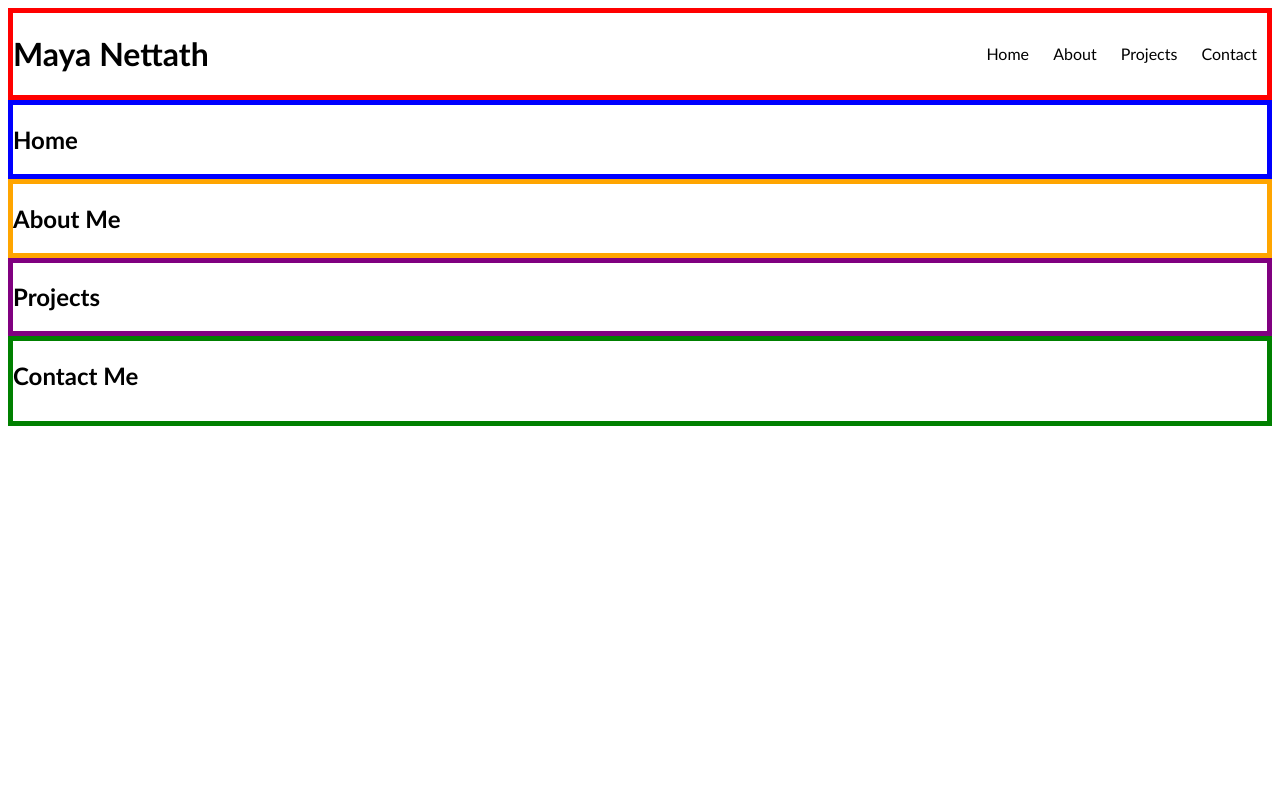
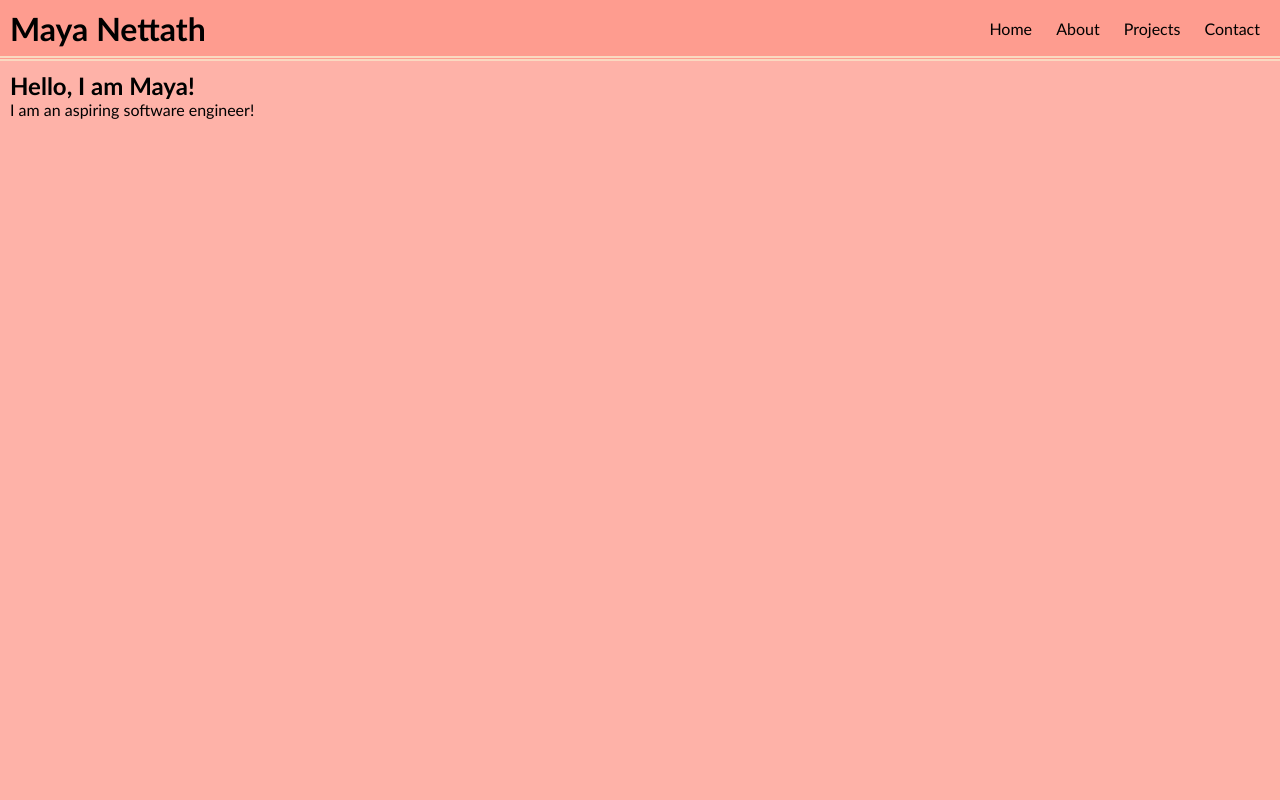
Before and after one commit to mnettath/personal-portfolio, a plain HTML site: page index.html in a window 1280 px wide. Shown: the top 800 px of the page. Drawn offline with Linux system fonts and the light colour scheme.

Commit message:
css: added background color scheme and adjusted vh for sections

```diff
--- a/assets/css/style.css
+++ b/assets/css/style.css
@@ -1,12 +1,22 @@
+/* Color scheme: https://digitalsynopsis.com/design/beautiful-color-palettes-combinations-schemes/#google_vignette */
+
 * {
   font-family: "Gill Sans", "Gill Sans MT", Calibri, "Trebuchet MS", sans-serif;
+  margin: 0px 0px;
+}
+
+body {
+  background-color: #feb2a8;
 }
 
 header {
-  border: 5px solid red;
+  background-color: #fe9c8f;
+  border-bottom: 5px double #fad9c1;
+  height: 7vh;
   display: flex;
   align-items: center;
   justify-content: space-between;
+  padding: 0px 10px;
 }
 
 nav ul li {
@@ -25,17 +35,24 @@ a:visited {
 }
 
 #home {
-  border: 5px solid blue;
+  height: 93vh;
 }
 
 #about {
-  border: 5px solid orange;
+  background-color: #fec8c1;
+  height: 100vh;
 }
 
 #projects {
-  border: 5px solid purple;
+  background-color: #fad9c1;
+  height: 100vh;
 }
 #contact {
-  border: 5px solid green;
-  height: 10vh;
+  background-color: #f9caa7;
+  height: 7vh;
 }
+
+section,
+footer {
+  padding: 10px 10px;
+}
--- a/index.html
+++ b/index.html
@@ -20,7 +20,8 @@
     </header>
     <main>
       <section id="home">
-        <h2>Home</h2>
+        <h2>Hello, I am Maya!</h2>
+        <p>I am an aspiring software engineer!</p>
       </section>
       <section id="about">
         <h2>About Me</h2>
```
